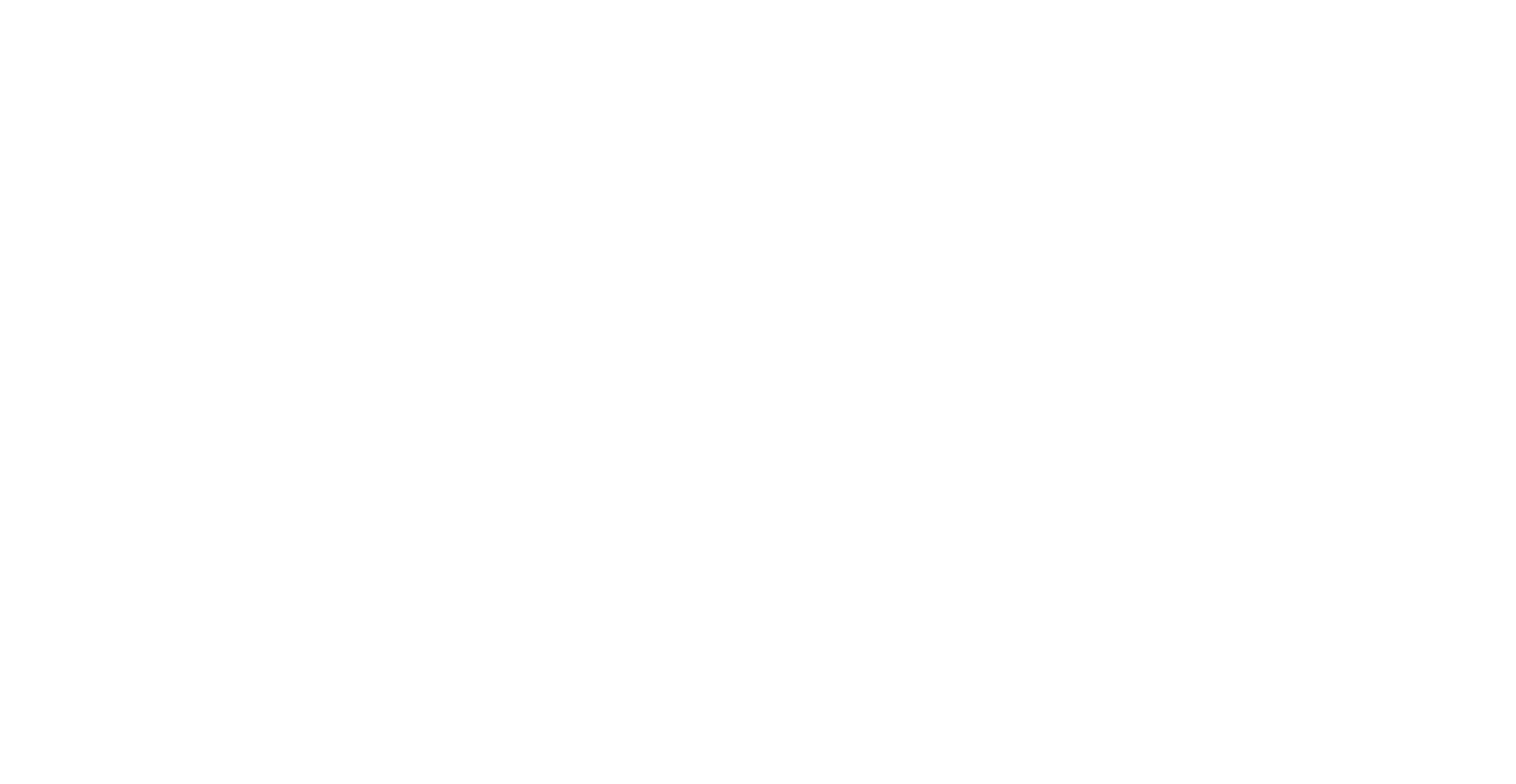
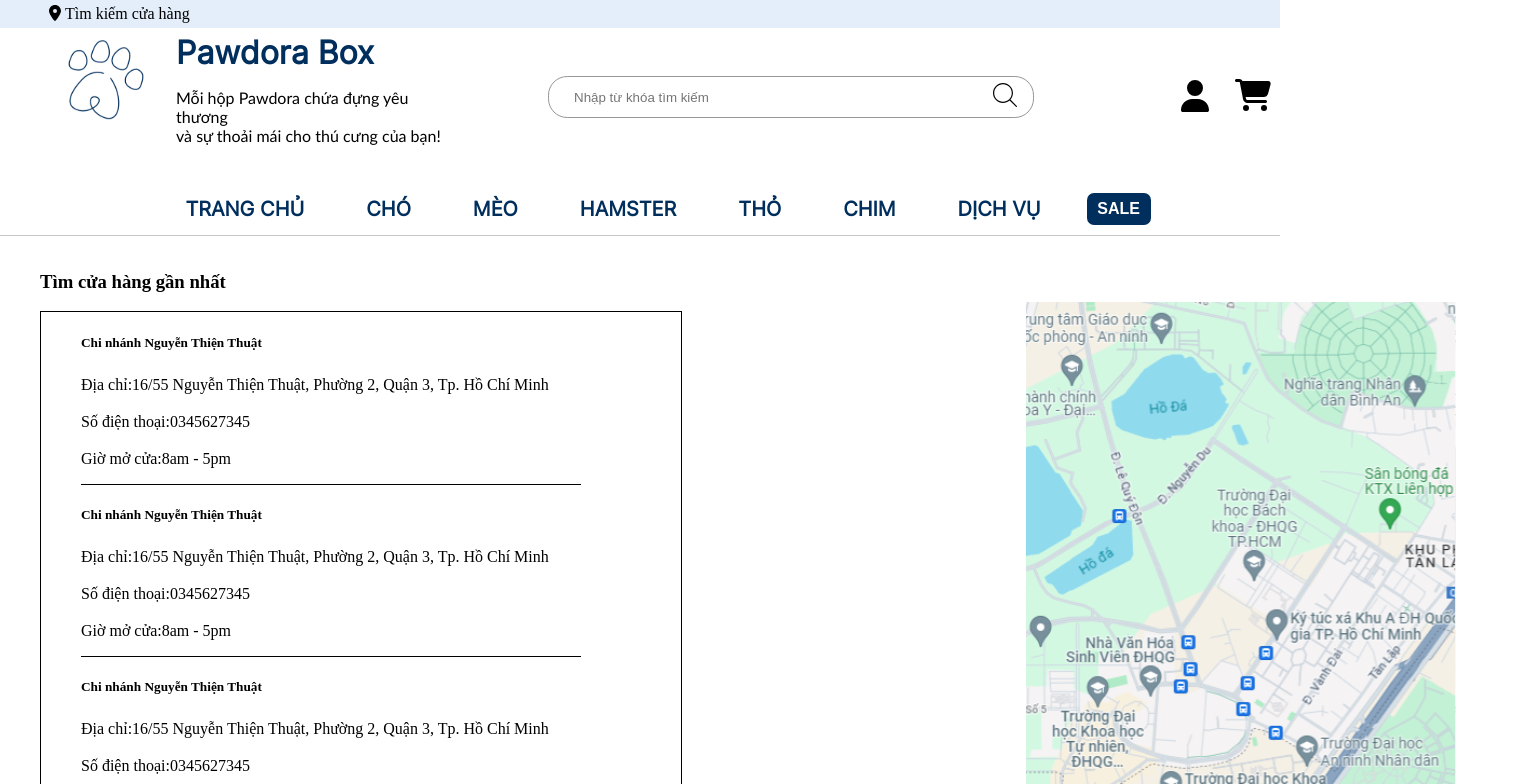
Before and after one commit to YaseiTanuki/Pawdora-Box, a React (Vite) app: page /store in a window 1280 px wide. Before the commit this address had no page. Shown: the top 784 px of the page, 1516 px wide, since content can reach past the window. Built offline with nearby package versions, Linux system fonts and the light colour scheme.

Commit message:
add cart page

```diff
--- /dev/null
+++ b/hooks/cart_context.jsx
@@ -0,0 +1,15 @@
+import { createContext, useState } from "react";
+
+const CartContext = createContext({})
+
+export const CartContextProvider = ({children}) => {
+    const [cartProduct, setCartProduct] = useState([]);
+
+    return (
+        <CartContext.Provider value={{cartProduct, setCartProduct}}>
+            {children}
+        </CartContext.Provider>
+    )
+}
+
+export default CartContext
--- a/src/App.jsx
+++ b/src/App.jsx
@@ -15,6 +15,7 @@
 import CartPage from './pages/cart/cart';
 import UserPage from "./pages/user/user"
 import SubCartPage from "./pages/sub_cart_page/sub_cart_page"
+import StorePage from "./pages/store_page/store_page"
 
 function App() {
   const {productID, setProductID} = useContext(ProductContext)
@@ -45,6 +46,7 @@
         <Route path="/:id/detail"  element={<ProductDetail product={productsData[viewProductID]}/>}/>
         <Route path="/user-info" element={<UserPage />} />
         <Route path="/subcartpage" element={<SubCartPage />} />
+        <Route path="/store" element={<StorePage />} />
       </Routes>
     </>
   )
--- a/src/components/small_components/location_link/location_link.jsx
+++ b/src/components/small_components/location_link/location_link.jsx
@@ -1,9 +1,10 @@
 import { FontAwesomeIcon } from "@fortawesome/react-fontawesome"
 import "./location_link.scss"
+import { NavLink } from "react-router-dom"
 
 const LocationLink = () => {
     return (
-        <a className="location-link" href=""><FontAwesomeIcon icon="location-dot" fixedWidth/>Tìm kiếm cửa hàng</a>
+        <NavLink to="/store" className="location-link" href=""><FontAwesomeIcon icon="location-dot" fixedWidth/>Tìm kiếm cửa hàng</NavLink>
     )
 }
 
--- a/src/main.jsx
+++ b/src/main.jsx
@@ -3,12 +3,15 @@
 import ReactDOM from "react-dom/client"
 import App from "./App.jsx"
 import { ProductContextProvider } from "../hooks/productContext.jsx"
+import { CartContextProvider } from "../hooks/cart_context.jsx"
 
 ReactDOM.createRoot(document.getElementById('root')).render(
   <React.StrictMode>
     <BrowserRouter>
       <ProductContextProvider>
-        <App />
+        <CartContextProvider>
+          <App />
+        </CartContextProvider>
       </ProductContextProvider>
     </BrowserRouter>
   </React.StrictMode>
--- a/src/pages/cart/cart.jsx
+++ b/src/pages/cart/cart.jsx
@@ -1,19 +1,57 @@
+import { useContext, useEffect, useState } from "react"
+import cartContext from "../../../hooks/cart_context"
+import productImage from '../../../public/img/home-product/meo.png'
+import main1_1 from '../../../public/img/home-product/meo.png'
+import main1 from '../../../public/img/home-product/hatkho.jpg'
 import Header from "../../components/big_components/header/header"
-import "./cart.scss"
 import Footer from "../../components/big_components/footer/footer"
-function CartPage() {
+import { productsData } from "../product_page/product_page"
+
+const CartPage = () => {
+
+    const {cartProduct, setCartProduct} = useContext(cartContext)
+
+      const [cartList, setCartList] = useState([])
+      const CartProductDisplay = (props) => {
+        return(
+            <h1>{props.id}</h1>
+        )
+      }
+
+    for(let i = 0; i < cartProduct.length; i++)
+    {
+        let newList = cartList
+        console.log(cartProduct[i])
+        let myProduct = productsData.find(item => item.id == cartProduct[i])
+        console.log(myProduct)
+        if(cartList.filter(item => item.id == cartProduct[i]).length == 0)
+        {
+            console.log("Hello")
+            newList.push(myProduct)
+        }
+        console.log(cartProduct)
+        console.log(cartList)
+
+        if(cartList.length != newList.length)
+            setCartList(newList)
+    }
 
     return (
+        <>
+        <Header showNav={true}/>
         <section className="cart-page">
-            <Header/>
-            <article>
-                <ul>
-
-                </ul>
-            </article>
-            <Footer/>
+        <section className="cart-list-container">
+            <h3>Giỏ hàng</h3>
+            <ul className="cart-list">
+                {cartList.map((item) => (
+                    <li><CartProductDisplay id={item.id}/></li>
+                ))}
+            </ul>
         </section>
-    );
+        </section>
+        <Footer/>
+    </>
+    )
 }
 
 export default CartPage
--- a/src/pages/store_page/store_page.jsx
+++ b/src/pages/store_page/store_page.jsx
@@ -1,17 +1,46 @@
 import "./store_page.scss"
+import Header from "../../components/big_components/header/header"
+import Footer from "../../components/big_components/footer/footer"
+import Map from "../../assets/img/map.svg"
 
 const StorePage = () => {
 
     const storeList = [
-        {id: 1, name: "Nguyễn Thiện Thuật", address: "16/55 Nguyễn Thiện Thuật, Phường 2, Quận 3, Tp. Hồ Chí Minh"},
-        {id: 1, name: "Nguyễn Thiện Thuật", address: "16/55 Nguyễn Thiện Thuật, Phường 2, Quận 3, Tp. Hồ Chí Minh"},
-        {id: 1, name: "Nguyễn Thiện Thuật", address: "16/55 Nguyễn Thiện Thuật, Phường 2, Quận 3, Tp. Hồ Chí Minh"}
+        {id: 1, name: "Chi nhánh Nguyễn Thiện Thuật", address: "16/55 Nguyễn Thiện Thuật, Phường 2, Quận 3, Tp. Hồ Chí Minh", phone: "0345627345", time: "8am - 5pm"},
+        {id: 1, name: "Chi nhánh Nguyễn Thiện Thuật", address: "16/55 Nguyễn Thiện Thuật, Phường 2, Quận 3, Tp. Hồ Chí Minh", phone: "0345627345", time: "8am - 5pm"},
+        {id: 1, name: "Chi nhánh Nguyễn Thiện Thuật", address: "16/55 Nguyễn Thiện Thuật, Phường 2, Quận 3, Tp. Hồ Chí Minh", phone: "0345627345", time: "8am - 5pm"}
     ]
 
+    const Store = (props) => {
+        return (
+            <article className="store">
+                <h5>{props.name}</h5>
+                <p>Địa chỉ: </p><p>{props.address}</p><br />
+                <p>Số điện thoại: </p><p>{props.phone}</p><br />
+                <p>Giờ mở cửa: </p><p>{props.time}</p><br />
+            </article>
+        )
+    }
+
     return (
-        <section>
-            <h3>Tìm cửa hàng gần nhất</h3>
-            <ul></ul>
-        </section>
+        <>
+            <Header showNav={true}/>
+            <section className="store-page">
+            <section className="store-list-container">
+                <h3>Tìm cửa hàng gần nhất</h3>
+                <ul className="store-list">
+                    {storeList.map((store) => (
+                        <li><Store name={store.name} address={store.address} phone={store.phone} time={store.time}/></li>
+                    ))}
+                </ul>
+            </section>
+            <section className="map-container">
+                <img src={Map} alt="" />
+            </section>
+            </section>
+            <Footer/>
+        </>
     )
 }
+
+export default StorePage
--- a/src/pages/store_page/store_page.scss
+++ b/src/pages/store_page/store_page.scss
@@ -0,0 +1,37 @@
+.store-page {
+    grid-column: 1 / 13;
+    display: grid;
+    grid-template-columns: subgrid;
+
+    .store-list-container {
+        grid-column: 2 / 8;
+        .store-list {
+            list-style: none;
+            border: 1px solid black;
+            max-width: 600px;
+
+            li {
+                max-width: 500px;
+                margin-bottom: 20px;
+                border-bottom: 1px solid black;
+            }
+        }
+    }
+
+    .map-container {
+        grid-column: 8 / 13;
+
+        img {
+            padding-top: 50px;
+            max-height: 550px;
+            width: 550px;
+        }
+    }
+}
+
+.store {
+    p {
+        margin-top: 3px;
+        display: inline-block;
+    }
+}
```
Also changed, not shown: src/assets/img/map.svg (added).
